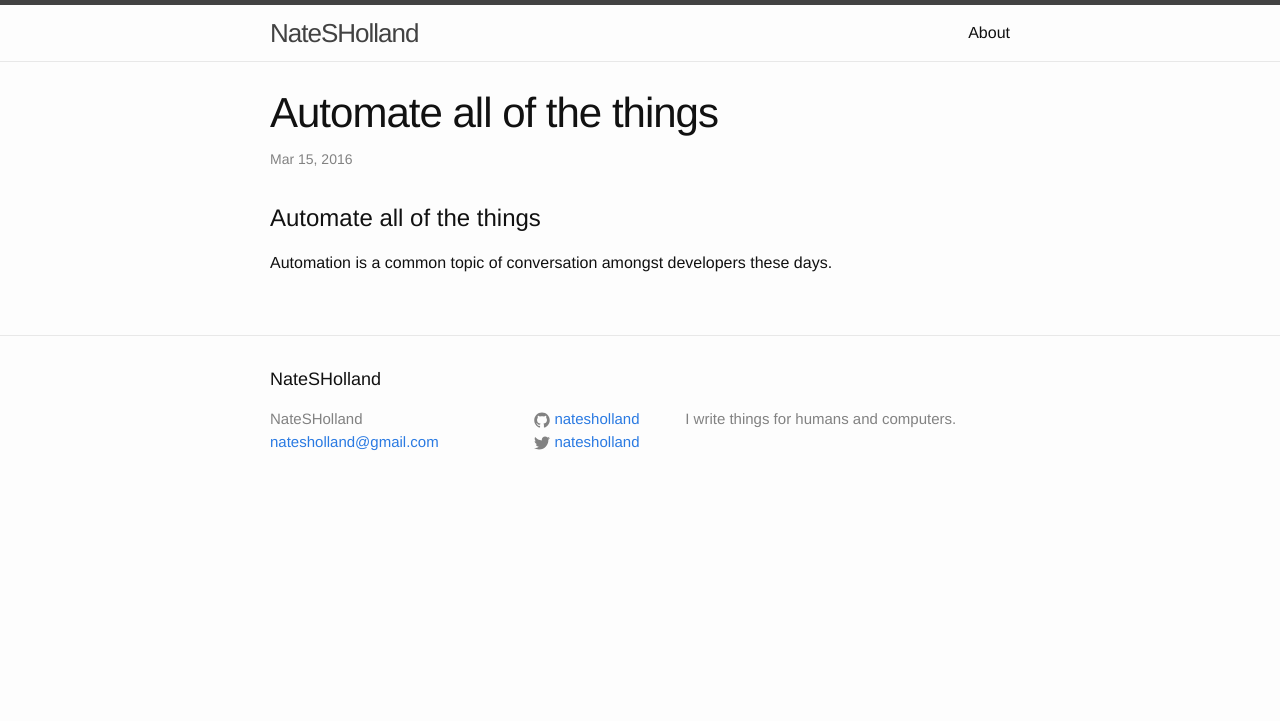
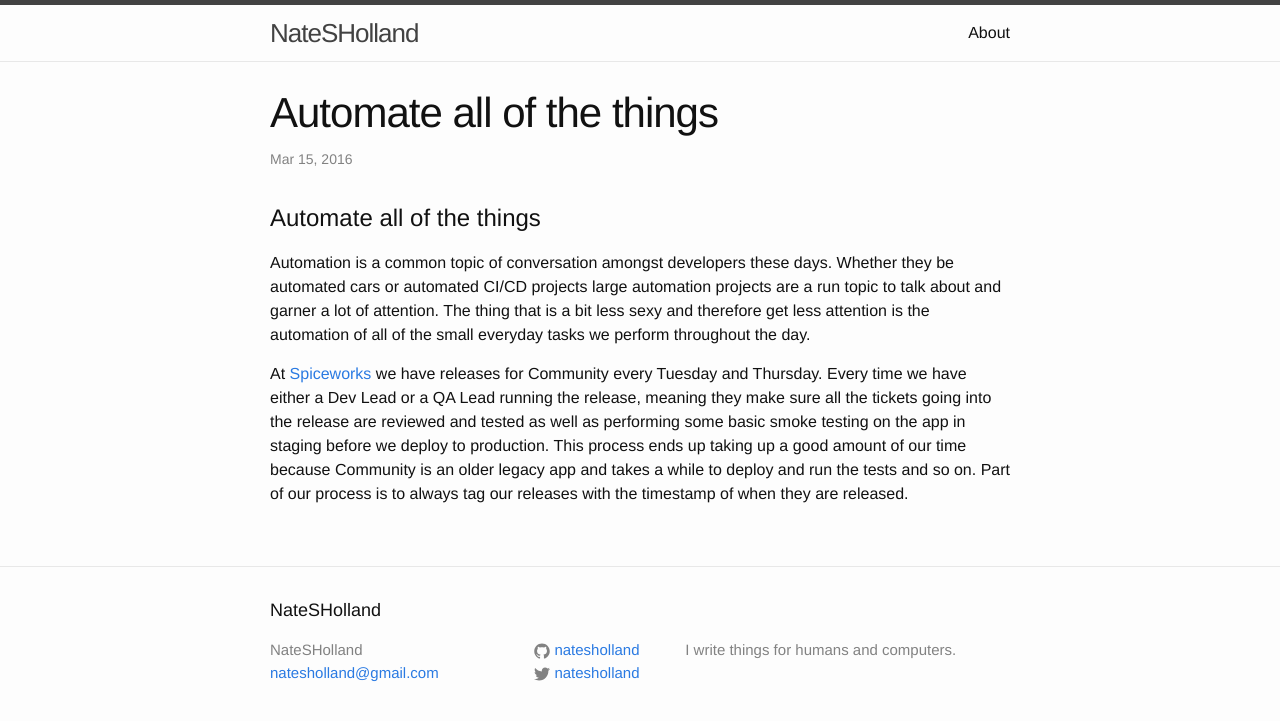
Before and after one commit to natesholland/natesholland.github.io, a Jekyll site: the page built from _posts/2016-03-15-automate-all-of-the-things.md, in a window 1280 px wide. Shown: the top 721 px of the page. Built offline with Jekyll 4.4.1, drawn with Linux system fonts in a browser that asks for light colours.

Commit message:
automation post checkpoint

```diff
--- a/_posts/2016-03-15-automate-all-of-the-things.md
+++ b/_posts/2016-03-15-automate-all-of-the-things.md
@@ -8,3 +8,18 @@ categories: jekyll update
 # Automate all of the things
 
 Automation is a common topic of conversation amongst developers these days.
+Whether they be automated cars or automated CI/CD projects large automation
+projects are a run topic to talk about and garner a lot of attention.
+The thing that is a bit less sexy and therefore get less attention is the automation
+of all of the small everyday tasks we perform throughout the day.
+
+At [Spiceworks](http://www.spiceworks.com/) we have releases for Community every
+Tuesday and Thursday.
+Every time we have either a Dev Lead or a QA Lead running the release, meaning
+they make sure all the tickets going into the release are reviewed and tested as
+well as performing some basic smoke testing on the app in staging before we deploy
+to production.
+This process ends up taking up a good amount of our time because Community is an
+older legacy app and takes a while to deploy and run the tests and so on.
+Part of our process is to always tag our releases with the timestamp of when
+they are released.
```
Also changed, not shown: README.md (added).
